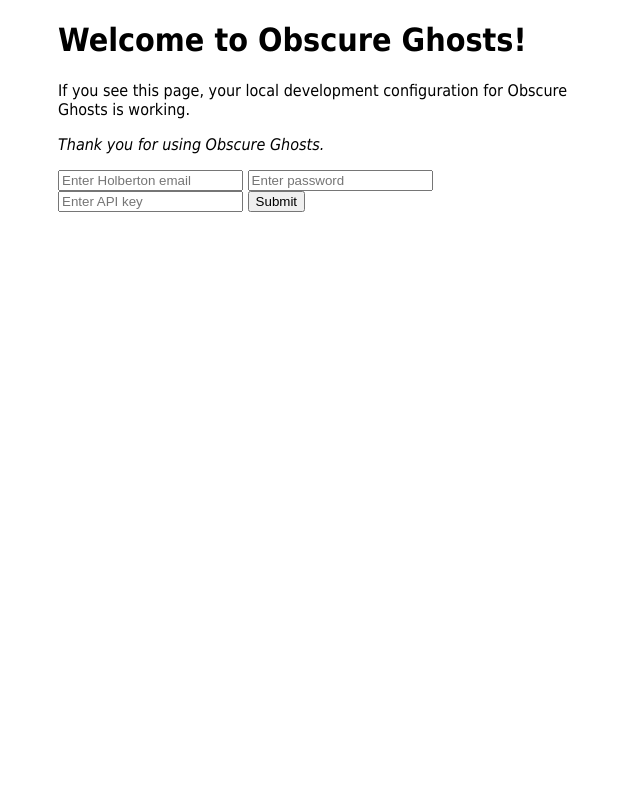
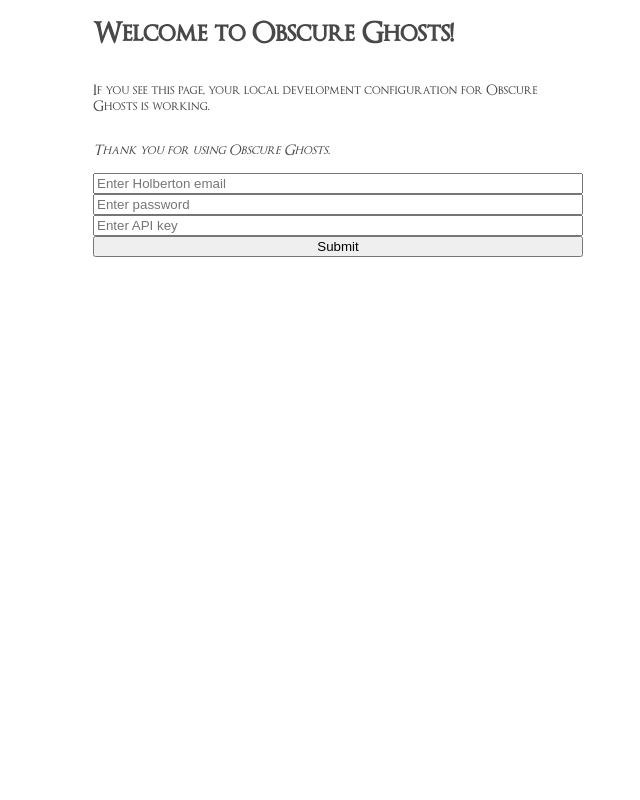
Before and after one commit to b1naryp0et/obscure_ghosts, a Flask app: page / in a window 1280 px wide. Shown: the whole page, without its empty margins (302-942 px from the left). Run offline with Flask 2, Linux system fonts and the light colour scheme.

Commit message:
[FEATURE] Hooked up styles and fonts

```diff
--- a/templates/index.html
+++ b/templates/index.html
@@ -2,13 +2,17 @@
 <html>
 <head>
 <title>Welcome to Obscure Ghosts!</title>
+<link rel="stylesheet" href="./static/styles/font/stylesheet.css">
+<link rel="stylesheet" href="./static/styles/common.css">
+<link rel="stylesheet" href="./static/styles/header.css">
+<link rel="stylesheet" href="./static/styles/footer.css">
 <script src="https://ajax.googleapis.com/ajax/libs/jquery/3.4.1/jquery.min.js"></script>
 <script src="./static/scripts/ghosts.js"></script>
 <style>
     body {
         width: 35em;
         margin: 0 auto;
-        font-family: Tahoma, Verdana, Arial, sans-serif;
+        font-family: optimusprincepsregular, Tahoma, Verdana, Arial, sans-serif;
     }
 </style>
 </head>
```
